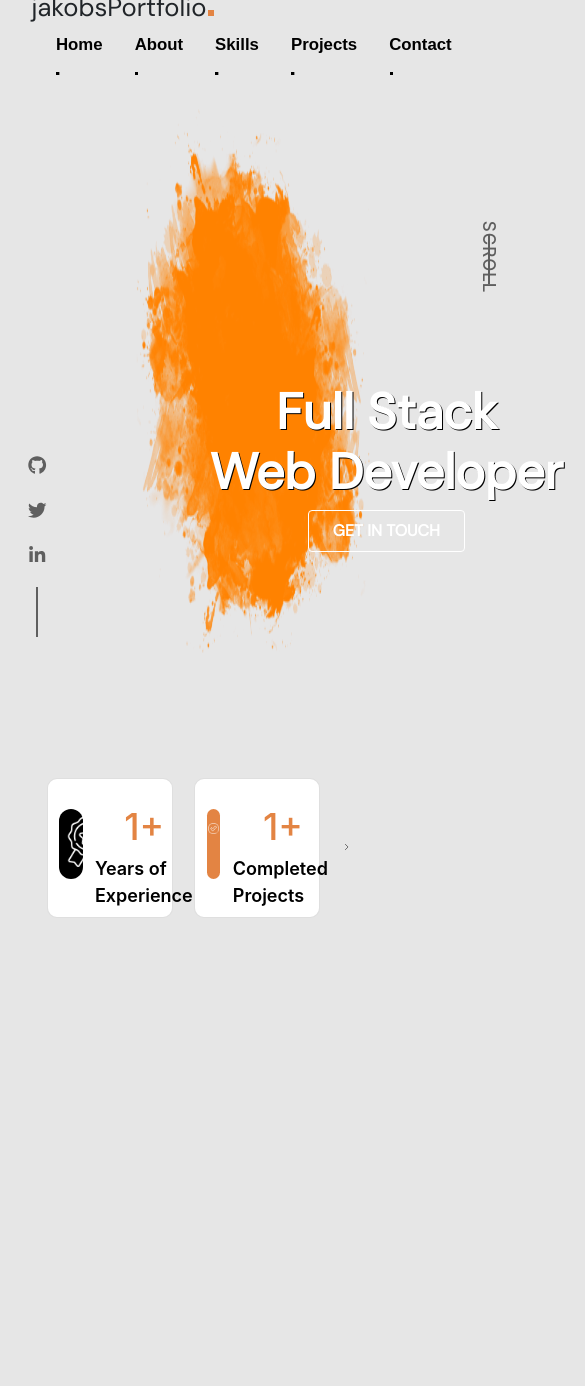
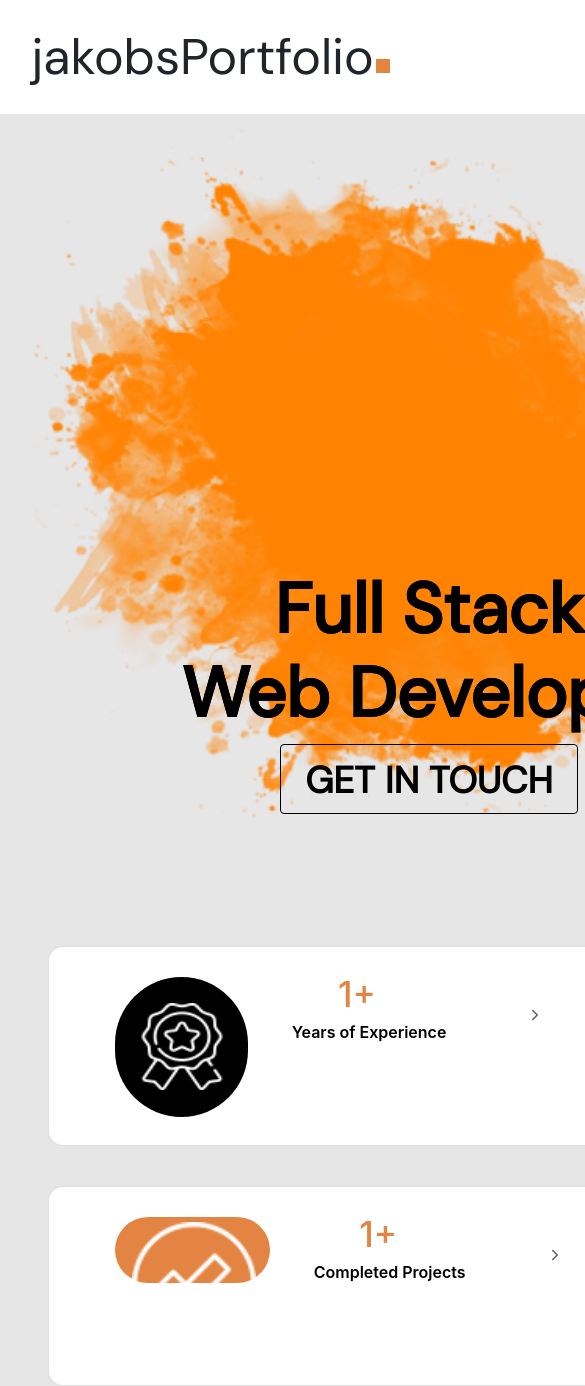
Before and after one commit to jakoblumpkin/newportfolio, a React (Create React App) app: page / in a window 390 px wide. Shown: the top 1386 px of the page, 585 px wide, since content can reach past the window. Before the commit the page ends 978 px from the top, so only its background shows below. Built offline with nearby package versions, Linux system fonts and the light colour scheme.

Commit message:
started mobile

```diff
--- a/src/css/nav.css
+++ b/src/css/nav.css
@@ -61,3 +61,49 @@ header {
   left: .75%;
   top: 2.5px;
 }
+
+@media only screen and (max-width: 1024px) {
+  #name h1 {
+    font-size: 130%;
+  }
+}
+
+@media only screen and (max-width: 768px) {
+  #nav-bar ul {
+    display: none;
+  }
+  #nav-bar {
+    background-color: white;
+    height: 2px;
+    width: 900px;
+    min-height: 80px;
+  }
+  #name h1 {
+    position: relative;
+    top: 10px;
+  }
+  #ScrollSection {
+    display: none;
+  }
+  #MiddleSection {
+    margin: auto 0;
+  }
+  #squareName {
+    margin-top: 15.8%;
+  }
+}
+
+@media only screen and (max-width: 425px) {
+  #name h1 {
+    top: 34px;
+    font-size: 50px;
+    font-weight: 500;
+  }
+  #squareName {
+    margin-top: 18.5%;
+    font-size: 14px;
+  }
+  #nav-bar {
+    height: 135px;
+  }
+}
--- a/src/css/welcomepage.css
+++ b/src/css/welcomepage.css
@@ -309,3 +309,127 @@
   left: 26%;
   top: 60px;
 }
+
+@media only screen and (max-width: 1024px) {
+  #textforintro h1{
+    font-size: 40px;
+  }
+   #splashImage {
+     width: 80%;
+  }
+  #verticallineScroll {
+    margin-top: 300%;
+  }
+  #backgroundEmblem {
+    height: 66px;
+    width: 21%;
+  }
+  #backgroundEmblem img{
+    left: 13.8%;
+  }
+
+  #backgroundCheck {
+    height: 66px;
+    width: 21%;
+  }
+  #backgroundCheck img{
+    left: 11%;
+  }
+
+  .rightExperience {
+    left: 15%;
+  }
+  .rightExperience h2{
+    font-size: 35px;
+  }
+
+  .rightExperience p{
+    font-size: 16px;
+  }
+}
+
+@media only screen and (max-width: 768px) {
+  #SideIconLinks {
+    display: none;
+  }
+  #textforintro h1 {
+    color: black;
+    text-shadow: 0px 0px black;
+  }
+  #getintouch {
+    color: black;
+    border-color: black;
+  }
+  #MiddleSection {
+    position: relative;
+    left: -2%;
+  }
+  #splashImage {
+    height:70%;
+    width: 40%;
+    position: relative;
+    left: 10%;
+  }
+  #textforintro {
+    position: relative;
+    left: -30%;
+  }
+  #ExperenceCard {
+    width: 47%;
+  }
+  #ProjectCard {
+    width: 47%;
+  }
+  #CardRow {
+    left:-2%;
+  }
+}
+
+@media only screen and (max-width: 425px) {
+  #splashImage {
+    height: 700px;
+    width: 200%;
+  }
+  #textforintro {
+    top: 450px;
+    left: 1%;
+  }
+  #textforintro h1 {
+    font-size: 70px;
+  }
+  #getintouch {
+    height: 70px;
+    font-size: 37px;
+  }
+  #CardRow {
+    display: inline;
+  }
+
+  #ExperenceCard {
+    width: 205%;
+    height: 200px;
+    position: relative;
+    left: 40px;
+    border-radius: 15px;
+  }
+  #ProjectCard {
+    width: 205%;
+    height: 200px;
+    position: relative;
+    top: 40px;
+    left: 40px;
+    border-radius: 15px;
+  }
+
+  #backgroundEmblem {
+    height: 140px;
+    width: 18%;
+  }
+
+  #backgroundEmblem img{
+    width: 75%;
+    height: 87px;
+    top: 26px;
+    left: 13%;
+  }
+}
```
